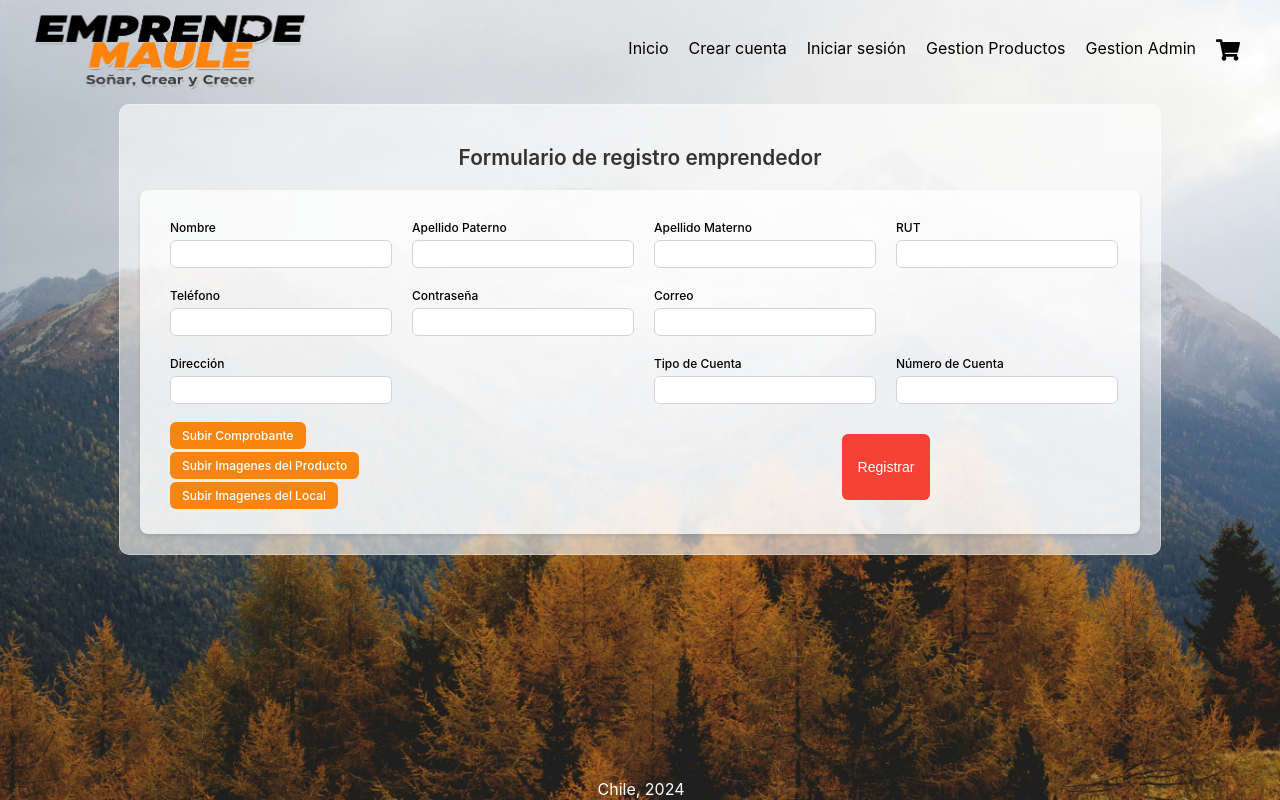
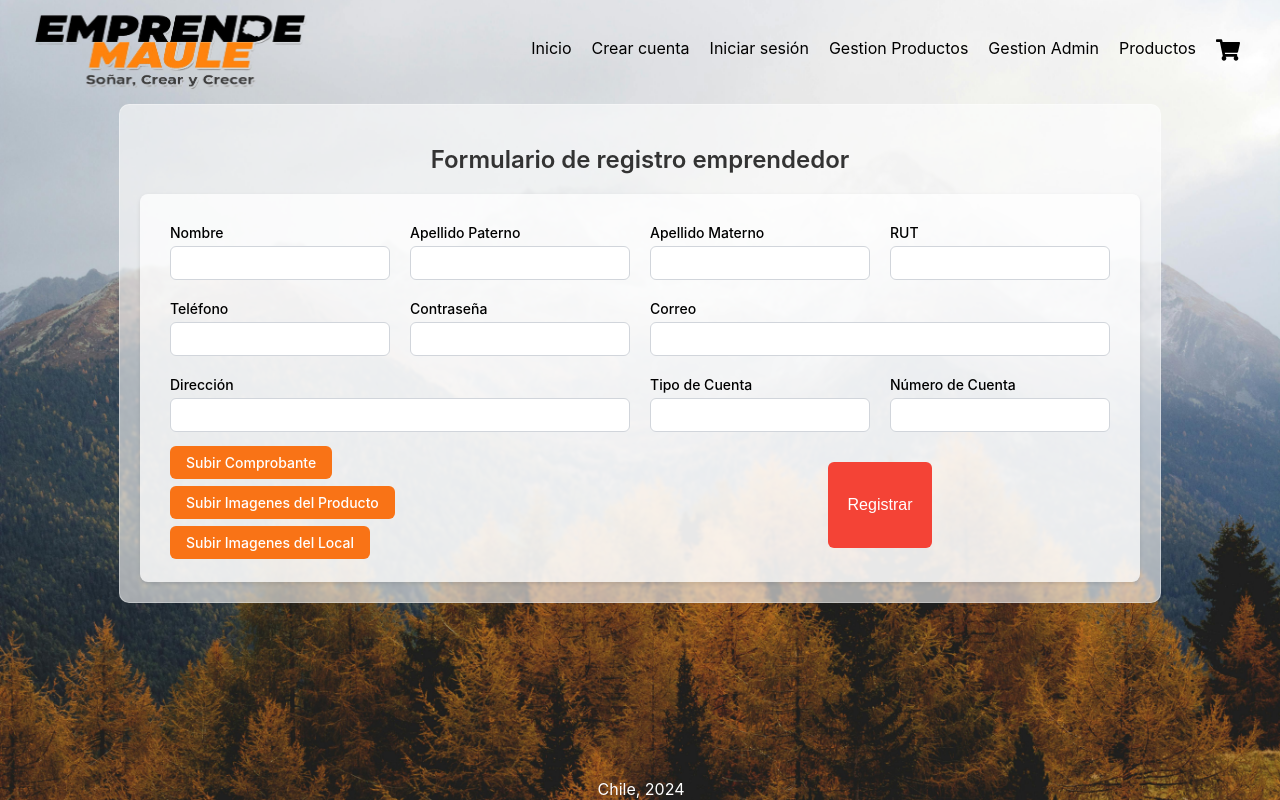
Before and after one commit to jose-sepulveda/Emprende-Maule, a React (Create React App) app in the folder Front/: page /#/formCrearE in a window 1280 px wide. Built offline with nearby package versions, Linux system fonts and the light colour scheme.

Commit message:
obtener productos

```diff
--- a/Front/src/App.js
+++ b/Front/src/App.js
@@ -24,6 +24,7 @@ import FormCrearEmprendedor from './components/FormCrearEmprendedor.js'; //formu
 import CrearProducto from './components/FormCrearProducto.js';
 import LoginEmprendedor from './components/LoginEmprendedor.js';
 import { GestionProducto } from './pages/GestionProducto.js';
+import {TablaP} from './pages/TablaP.js';
 
 import { ToastContainer } from 'react-toastify';
 import { AuthProvider } from './Auth/AuthContext';
@@ -63,6 +64,7 @@ function App() {
           {/*Emprendedor*/}
           <Route path='/login-emprendedor' element={<LoginEmprendedor/>}/>
           <Route path="/gestionProducto" element={<GestionProducto/>}/> {/*este era privado pero solo quiero probar cositas */}
+          <Route path="/tablaP" element={<TablaP/>}/>
           <Route path='/formCrearP' element={<CrearProducto/>}/>
 
           {/*Recuperacion de contraseña*/}
--- a/Front/src/Styles/gestionProductos.css
+++ b/Front/src/Styles/gestionProductos.css
@@ -1,20 +1,21 @@
 /* Contenedor principal */
 .form-container-prod {
-    display: flex;
-    flex-direction: row;
-    justify-content:space-around;
-    padding: 20px;
-    max-width: 1300px;
+    padding: 40px;
+    max-width: 900px;
     background-color: rgba(255, 255, 255, 0.6);
     backdrop-filter: blur(1px);
     border-radius: 10px;
     border: 1px solid rgba(255, 255, 255, 0.3);
     margin: 0 auto; /* Centra el contenedor */
+    display: flex;
+    justify-content: center;
+    align-items: center;
+    flex-direction: column;
 }
 
 /* Título del formulario */
 h2 {
-    font-size: 1.3rem;  /* Tamaño reducido */
+    font-size: 1.5rem;
     font-weight: 600;
     margin-bottom: 20px;
     color: #333;
@@ -28,19 +29,17 @@ h2 {
     border-radius: 8px;
     box-shadow: 0 2px 4px rgba(0, 0, 0, 0.1);
     display: grid;
-    grid-template-columns: repeat(2, 1fr);  /* Dos columnas con igual espacio */
-    gap: 10px;  /* Reducido el espacio entre los campos */
-    width: 500px;
-    height: 300px;
-    margin-top: 70px;
-
+    grid-template-columns: repeat(2, 1fr);
+    gap: 20px;
+    width: 700px;
+    height: 400px;
 }
 
 /* Contenedor de cada campo */
 .form-prod > div {
     display: flex;
     flex-direction: column;
-    gap: 4px;  /* Reducido el espacio entre label e input */
+    gap: 5px;
 }
 
 /* Campos que ocupan 2 columnas */
@@ -53,31 +52,31 @@ h2 {
 .file-uploads {
     grid-column: span 2;
     display: flex;
-    gap: 10px;  /* Reducido el espacio entre los botones de archivo */
+    gap: 20px;
     justify-content: space-between;
 }
 
 /* Labels */
 label {
-    font-size: 12px;  /* Tamaño reducido */
+    font-size: 14px;
     font-weight: 500;
     color: #000000;
 }
 
-/* Inputs y selects */
+/* Inputs */
 input,
 select {
-    width: 200px;  /* Establece el ancho de los inputs y selects a 200px */
-    padding: 6px 10px;  /* Tamaño reducido */
+    padding: 8px 12px;
     border: 1px solid #D1D5DB;
     border-radius: 6px;
-    font-size: 12px;  /* Tamaño reducido */
+    font-size: 14px;
     outline: none;
     transition: border-color 0.2s;
 }
+
 input:focus,
 select:focus {
-    border-color: #f98511;
+    border-color: #F97316;
 }
 
 /* Estilos específicos para inputs tipo file */
@@ -87,9 +86,9 @@ input[type="file"] {
 
 /* Botones para upload */
 .file-uploads label {
-    background-color: #f98511;
+    background-color: #F97316;
     color: white;
-    padding: 6px 12px;  /* Tamaño reducido */
+    padding: 8px 16px;
     border-radius: 6px;
     cursor: pointer;
     text-align: center;
@@ -104,12 +103,12 @@ input[type="file"] {
 button[type="submit"] {
     grid-column: span 2;
     justify-self: center;
-    background-color: #f98511;
+    background-color: #F97316;
     color: white;
-    padding: 8px 16px;  /* Tamaño reducido */
+    padding: 10px 20px;
     border: none;
     border-radius: 6px;
-    font-size: 14px;  /* Tamaño reducido */
+    font-size: 16px;
     cursor: pointer;
     transition: background-color 0.2s;
     margin-top: 10px;
@@ -118,7 +117,3 @@ button[type="submit"] {
 button[type="submit"]:hover {
     background-color: #EA580C;
 }
-
-
-
-/*tabla*/
--- a/Front/src/Styles/tablaProductos.css
+++ b/Front/src/Styles/tablaProductos.css
@@ -1,11 +1,16 @@
 /* Estilos para el contenedor de la tabla */
 .table-container {
-    max-width: 1000px;
     margin: 0 auto;
-    padding: 20px;
-    background-color: #f9f9f9;
-    border-radius: 8px;
-    box-shadow: 0 4px 8px rgba(0, 0, 0, 0.1);
+    padding: 40px;
+    max-width: 800px;
+    background-color: rgba(255, 255, 255, 0.6);
+    backdrop-filter: blur(1px);
+    border-radius: 10px;
+    border: 1px solid rgba(255, 255, 255, 0.3);
+    display: flex;
+    justify-content: center;
+    align-items: center;
+    flex-direction: column;
 }
 
 .table-container h2 {
@@ -16,26 +21,31 @@
 
 /* Estilos para la tabla */
 table {
-    width: 100%;
+    background-color: #ffffffd0;
+    width: 800px;
     border-collapse: collapse;
     margin-bottom: 20px;
 }
 
 table th,
 table td {
-    padding: 12px;
-    text-align: left;
+    padding: 10px;
+    text-align: center;
     border-bottom: 1px solid #ddd;
+    white-space: nowrap; /* Evita que el texto se ajuste en varias líneas */
+    overflow: hidden;
+    text-overflow: ellipsis; /* Agrega puntos suspensivos si el texto es demasiado largo */
 }
 
 table th {
     background-color: #f98511;
     color: white;
     font-weight: bold;
+    width: 250px; /* Ancho fijo para los encabezados */
 }
 
-table tr:hover {
-    background-color: #f1f1f1;
+table td {
+    width: 150px; /* Ancho fijo para las celdas */
 }
 
 /* Estilos para botones */
--- a/Front/src/components/FormCrearProducto.js
+++ b/Front/src/components/FormCrearProducto.js
@@ -4,7 +4,6 @@ import { toast } from 'react-toastify';
 import { crearProducto } from '../services/producto';
 import { getCategorias } from '../services/categoria';
 import '../Styles/gestionProductos.css';
-import TablaProductos from './TablaProductos';
 
 const FormCrearProducto = () => {
     const { register, handleSubmit } = useForm();
@@ -44,6 +43,7 @@ const FormCrearProducto = () => {
 
     return (
         <div className="form-container-prod">
+                <h2>Añadir nuevo producto</h2>
             <form className="form-prod" onSubmit={handleSubmit(enviar)}>
                 <div>
                     <label htmlFor="nombre_producto">Nombre</label>
@@ -84,9 +84,8 @@ const FormCrearProducto = () => {
                     <label htmlFor="imagen">Imagen</label>
                     <input id="imagen" type="file" required {...register("imagen")} />
                 </div>
-                <button type="submit">Crear Producto</button>
+                <button type="submit">Añadir producto</button>
             </form>
-            <TablaProductos/>
         </div>
     );
 };
--- a/Front/src/components/Menu/index.js
+++ b/Front/src/components/Menu/index.js
@@ -42,7 +42,9 @@ function Menu(){
             { to: "/crearCuenta", text: "Crear cuenta" },
             { to: "/login", text: "Iniciar sesión" },
             {to:"/gestionProducto", text:"Gestion Productos"},
-            {to:"/gestionAdmin", text:"Gestion Admin"})
+            {to:"/gestionAdmin", text:"Gestion Admin"},
+            {to:"/tablaP", text:"Productos"})
+
 
     }
 
@@ -102,4 +104,5 @@ routes.push({to:"/gestionClientes", text:"Gestion Clientes"})
 routes.push({to:"/gestionCategorias", text:"Gestion Categorias"})
 routes.push({to:"/gestionEmprendedores", text:"Gestion Emprededores"})
 routes.push({to:"/gestionAdmin", text:"Gestion Admin"})
+routes.push({to:"/tablaP", text:"Productos"})
 export { Menu };
--- /dev/null
+++ b/Front/src/pages/TablaP.js
@@ -0,0 +1,13 @@
+// src/pages/GestionProductos.js
+import React from 'react';
+import TablaProductos from '../components/TablaProductos';
+
+const TablaP = () => {
+  return (
+    <div>
+      <TablaProductos />
+    </div>
+  );
+};
+
+export {TablaP};
```
